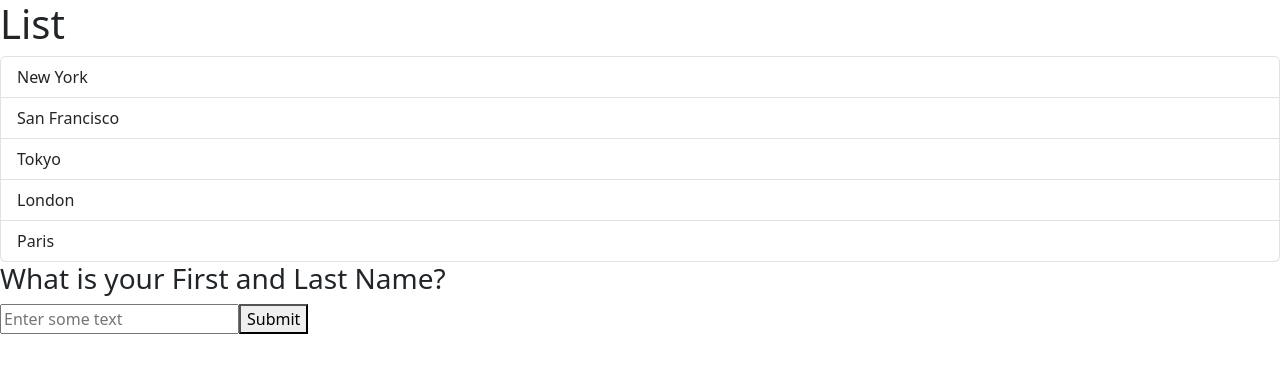
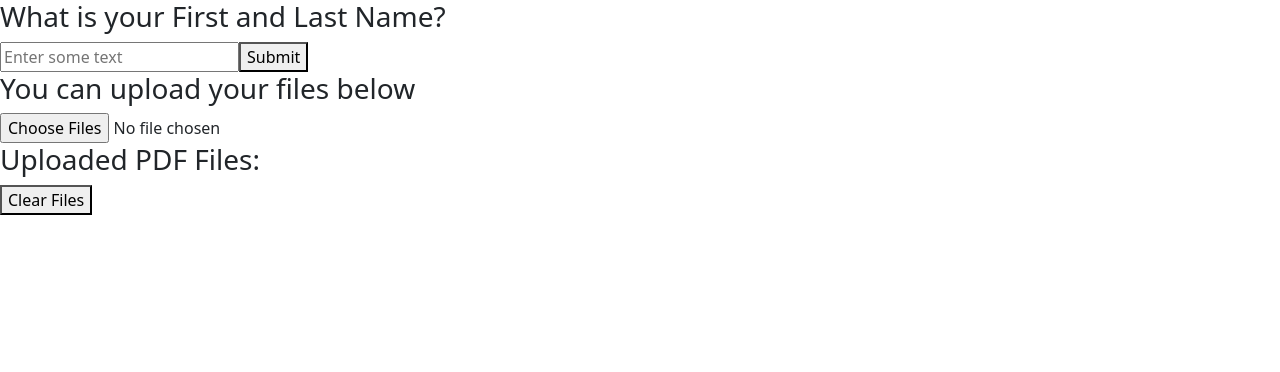
Before and after one commit to rkarmuri/bubble_scan, a React (Vite) app in the folder bubblescan-client/: page / in a window 1280 px wide. Shown: the top 372 px of the page. Built offline with nearby package versions, Linux system fonts and the light colour scheme.

Commit message:
added file input

```diff
--- a/bubblescan-client/src/App.tsx
+++ b/bubblescan-client/src/App.tsx
@@ -1,12 +1,14 @@
 import ListGroup from "./components/ListGroup";
 import InputComponent from "./components/InputComponent";
+import FileUploadComponent from "./components/FileUploadComponent";
 
 function App() {
   return (
     <div>
-      <ListGroup />
       <h3>What is your First and Last Name?</h3>
       <InputComponent />
+      <h3>You can upload your files below</h3>
+      <FileUploadComponent />
     </div>
   );
 }
--- /dev/null
+++ b/bubblescan-client/src/components/FileUploadComponent.tsx
@@ -0,0 +1,54 @@
+import React, { useState, ChangeEvent } from "react";
+
+interface FileWithPreview extends File {
+  preview: string;
+}
+
+function FileUploadComponent() {
+  const [uploadedFiles, setUploadedFiles] = useState<FileWithPreview[]>([]);
+
+  const handleFileChange = (event: ChangeEvent<HTMLInputElement>) => {
+    if (event.target.files) {
+      const filesArray: FileWithPreview[] = Array.from(event.target.files).map(
+        (file) => ({
+          ...file,
+          preview: URL.createObjectURL(file),
+        })
+      );
+
+      // Assuming you'll handle PDF files for upload
+      const pdfFiles = filesArray.filter(
+        (file) => file.type === "application/pdf"
+      );
+      setUploadedFiles((prevFiles) => [...prevFiles, ...pdfFiles]);
+    }
+  };
+
+  // Remember to revoke the object URLs to avoid memory leaks
+  const clearFiles = () => {
+    uploadedFiles.forEach((file) => URL.revokeObjectURL(file.preview));
+    setUploadedFiles([]);
+  };
+
+  return (
+    <div>
+      <input
+        type="file"
+        accept="application/pdf"
+        multiple
+        onChange={handleFileChange}
+      />
+      <div>
+        <h3>Uploaded PDF Files:</h3>
+        {uploadedFiles.map((file, index) => (
+          <div key={index}>
+            {file.name} - {file.size} bytes
+          </div>
+        ))}
+      </div>
+      <button onClick={clearFiles}>Clear Files</button>
+    </div>
+  );
+}
+
+export default FileUploadComponent;
```
